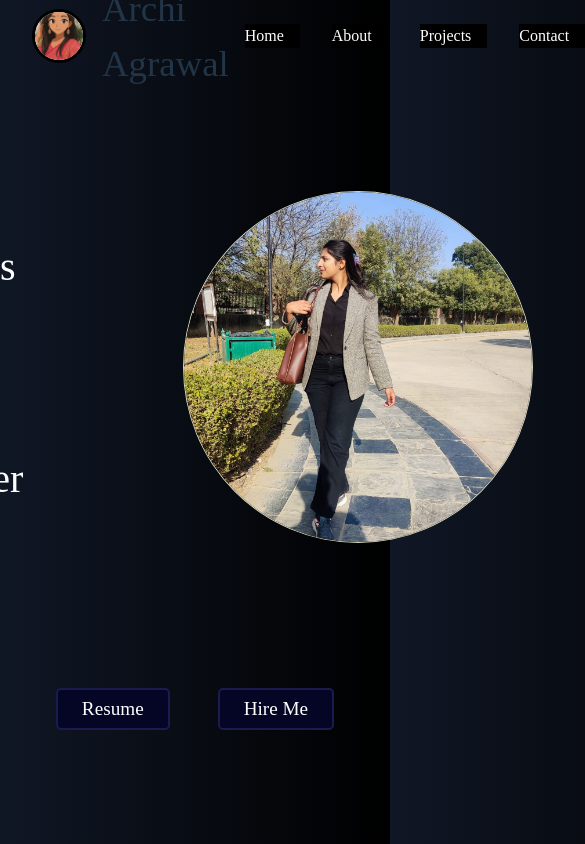
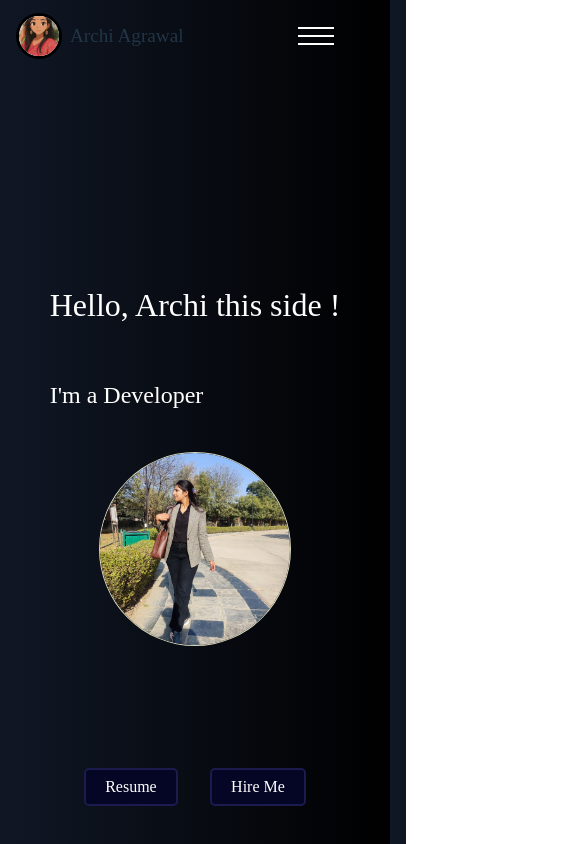
Before and after one commit to Agrawalarchi/Archi-Portfolio, a React (Vite) app: page / in a window 390 px wide. Shown: the top 844 px of the page, 585 px wide, since content can reach past the window. Built offline with nearby package versions, Linux system fonts and the light colour scheme.

Commit message:
added mobile navigation bar

```diff
--- a/src/App.css
+++ b/src/App.css
@@ -4,6 +4,8 @@
     padding: 2rem;
     text-align: center;
   }
+
+
 
   .logo {
     height: 6em;
--- a/src/Navbar.css
+++ b/src/Navbar.css
@@ -7,10 +7,15 @@
     justify-content: space-between;
     align-items: center;
     padding-right: 3rem;
+    position: relative; /* default - not sticky until scrolled */
+    top: auto;
+    z-index: 10;
+    background: linear-gradient(to right, #101725, black);
+}
+
+.navbar.sticky{
     position: sticky;
-    top: 0px;
-    z-index: 1;
-    background: linear-gradient(to right, #101725, black);
+    top: 0;
 }
 .profileInfo{
     display: flex;
@@ -49,7 +54,7 @@
        font-weight:400;
 }
 
-.buttons {
+.navbar .buttons {
   display: flex;
   justify-content: space-between;
   align-items: center;
@@ -58,10 +63,133 @@
 }
 
 
-.button{
+.navbar .button{
     font-size: 1rem;
      padding-right: 1rem;
      font-weight:400;
      background: black;
     cursor: pointer;
 }
+
+/* Hamburger button - hidden on large screens */
+.hamburger{
+    display: none;
+    height: 2rem;
+    width: 2.25rem;
+    background: transparent;
+    border: none;
+    padding: 0;
+    margin-right: 0.5rem;
+}
+.hamburger:hover,
+.hamburger:focus,
+.hamburger:focus-visible,
+.hamburger:active{
+    outline: none;
+    border: none;
+    border-color: transparent;
+    box-shadow: none;
+    background: transparent;
+}
+.hamburger span{
+    display: block;
+    height: 2px;
+    width: 100%;
+    background: #ffffff;
+    margin: 6px 0;
+    transition: transform 0.2s ease, opacity 0.2s ease;
+}
+.hamburger.active span{
+    background: red; /* bars turn red when active */
+}
+.hamburger.active span:nth-child(1){
+    transform: translateY(8px) rotate(45deg);
+}
+.hamburger.active span:nth-child(2){
+    opacity: 0;
+}
+.hamburger.active span:nth-child(3){
+    transform: translateY(-8px) rotate(-45deg);
+}
+
+/* Mobile menu styles */
+@media screen and (max-width: 780px) {
+    .hamburger{
+        display: block;
+        outline: none;
+        box-shadow: none;
+    }
+    /* Compact profile info on mobile */
+    .profileInfo{
+        padding-left: 1rem;
+    }
+    .info{
+        height: 2.5rem;
+        width: 2.5rem;
+    }
+    .info img{
+        height: 2.5rem;
+        width: 2.5rem;
+    }
+    #name{
+        font-size: 1.4rem;
+        padding: 0.5rem;
+        white-space: nowrap;
+        overflow: hidden;
+        text-overflow: ellipsis;
+        max-width: 50vw;
+    }
+    .navbar .buttons{
+        position: fixed;
+        top: 4.5rem; /* below navbar */
+        left: 0;
+        right: 0;
+        height: 50vh; /* half screen height */
+        display: none;
+        flex-direction: column;
+        gap: 1.25rem;
+        padding: 1.25rem 1rem 2rem 1rem;
+        background: linear-gradient(to bottom, #0b0f1b, #000);
+        border-top: 1px solid rgba(255,255,255,0.08);
+        box-shadow: 0 12px 24px rgba(0,0,0,0.4);
+        overflow-y: auto;
+        z-index: 2;
+    }
+    .navbar .buttons.open{
+        display: flex;
+    }
+    .navbar .button{
+        background: rgba(255, 255, 255, 0.04);
+        padding: 0.95rem 1.2rem;
+        font-size: 1.08rem;
+        color: #fff;
+        border: 1px solid rgba(255,255,255,0.12);
+        border-radius: 10px;
+        margin: 0 1rem;
+        width: 80%;
+        max-width: 520px;
+        align-self: center;
+        transition: background 0.15s ease, border-color 0.15s ease, transform 0.05s ease;
+    }
+    .navbar .button:hover{
+        background: rgba(255, 0, 0, 0.15);
+        border-color: rgba(255, 0, 0, 0.5);
+    }
+    .navbar .button:active{
+        transform: scale(0.98);
+    }
+}
+
+@media screen and (max-width: 480px) {
+    #name{
+        font-size: 1.2rem;
+        max-width: 45vw;
+    }
+}
+
+@media screen and (max-width: 360px) {
+    #name{
+        font-size: 1rem;
+        max-width: 40vw;
+    }
+}
--- a/src/Navbar.jsx
+++ b/src/Navbar.jsx
@@ -1,20 +1,47 @@
 import { Link } from "react-scroll";
+import { useEffect, useState } from "react";
 import "./Navbar.css";
 
 export default function Navbar() {
+  const [isMenuOpen, setIsMenuOpen] = useState(false);
+  const [isScrolled, setIsScrolled] = useState(false);
+
+  const closeMenu = () => setIsMenuOpen(false);
+
+  useEffect(() => {
+    const onScroll = () => {
+      setIsScrolled(window.scrollY > 0);
+    };
+    onScroll();
+    window.addEventListener("scroll", onScroll, { passive: true });
+    return () => window.removeEventListener("scroll", onScroll);
+  }, []);
+
   return (
-    <nav className="navbar">
+    <nav className={"navbar" + (isScrolled ? " sticky" : "") }>
       <div className="profileInfo">
         <div className="info">
           <img src="/Archi2.jpg" alt="Profile" />
         </div>
         <h2 id="name">Archi Agrawal</h2>
       </div>
-      <div className="buttons">
-        <Link to="home" smooth={true} duration={500} className="button">Home</Link>
-        <Link to="about" smooth={true} duration={500} className="button">About</Link>
-        <Link to="projects" smooth={true} duration={500} className="button">Projects</Link>
-        <Link to="contact" smooth={true} duration={500} className="button">Contact</Link>
+
+      <button
+        className={"hamburger" + (isMenuOpen ? " active" : "")}
+        aria-label="Toggle navigation menu"
+        aria-expanded={isMenuOpen}
+        onClick={() => setIsMenuOpen((prev) => !prev)}
+      >
+        <span></span>
+        <span></span>
+        <span></span>
+      </button>
+
+      <div className={"buttons" + (isMenuOpen ? " open" : "")}>
+        <Link to="home" smooth={true} duration={500} className="button" onClick={closeMenu}>Home</Link>
+        <Link to="about" smooth={true} duration={500} className="button" onClick={closeMenu}>About</Link>
+        <Link to="projects" smooth={true} duration={500} className="button" onClick={closeMenu}>Projects</Link>
+        <Link to="contact" smooth={true} duration={500} className="button" onClick={closeMenu}>Contact</Link>
       </div>
     </nav>
   );
--- a/src/Profile.css
+++ b/src/Profile.css
@@ -1,31 +1,29 @@
-*{
+* {
     font-family: 'Times New Roman', Times, serif;
 }
-.profile{
+
+.profile {
     width: 100vw;
     height: 70vh;
     display: flex;
-    justify-content:center;
+    justify-content: center;
     align-items: center;
     position: relative;
     box-sizing: border-box;
-    gap: 10rem;
-
+    gap: 15rem;
 }
 
-
-.pic{
-    /* background-color: azure; */
+.pic {
     height: 350px;
     width: 350px;
-    border-radius:50%;
+    border-radius: 50%;
     display: flex;
     justify-content: center;
     align-items: center;
 }
 
-.pic img{
-    height:350px;
+.pic img {
+    height: 350px;
     width: 350px;
     border: 1px solid white;
     border-radius: 50%;
@@ -34,73 +32,69 @@
     object-position: center center;
 }
 
-
-.profileName{
+.profileName {
     display: flex;
     flex-direction: column;
     justify-content: center;
     align-items: flex-start;
 }
 
-.myname{
-    color:white;
-    font-size:2.5rem;
-    font-family: 'Times New Roman', Times, serif;
+.myname {
+    color: white;
+    font-size: 2.3rem;
 }
 
-
-.aboutme{
-    font-family: 'Times New Roman', Times, serif;
+.aboutme {
     font-size: 2.5rem;
-    color:white;
+    color: white;
     position: relative;
     bottom: 3rem;
 }
 
-.aboutme::after{
+.aboutme::after {
     content: "";
-        animation-name:Intro;
+    animation-name: Intro;
     animation-duration: 5s;
     animation-iteration-count: infinite;
 }
 
-    @keyframes Intro{
-        0%{content:" "}
-   3%{content:" D"}
-   6%{content:" De"}
-   9%{content:" Dev"}
-  15%{content:" Deve"}
-  18%{content:" Devel"}
-  21%{content:" Develo"}
-  24%{content:" Develop"}
-  27%{content:" Develope"}
-  30%{content:" Developer"}
-  33%{content:" Developer "}
-  36%{content:" Developer"}
-  39%{content:" Develope"}
-  42%{content:" Develop"}
-  45%{content:" Develo"}
-  48%{content:" Devel"}
-  51%{content:" Deve"}
-  54%{content:" Dev"}
-  57%{content:" De"}
-  60%{content:" D"}
-  63%{content:" "}
-  66%{content:" C"}
-  69%{content:" Co"}
-  72%{content:" Cod"}
-  75%{content:" Code"}
-  78%{content:" Coder"}
-  81%{content:" Coder "}
-  84%{content:" Coder"}
-  87%{content:" Code"}
-  90%{content:" Cod"}
-  93%{content:" Co"}
-  96%{content:" C"}
-  99%{content:" "}
+@keyframes Intro {
+    0% { content: " " }
+    3% { content: " D" }
+    6% { content: " De" }
+    9% { content: " Dev" }
+    15% { content: " Deve" }
+    18% { content: " Devel" }
+    21% { content: " Develo" }
+    24% { content: " Develop" }
+    27% { content: " Develope" }
+    30% { content: " Developer" }
+    33% { content: " Developer " }
+    36% { content: " Developer" }
+    39% { content: " Develope" }
+    42% { content: " Develop" }
+    45% { content: " Develo" }
+    48% { content: " Devel" }
+    51% { content: " Deve" }
+    54% { content: " Dev" }
+    57% { content: " De" }
+    60% { content: " D" }
+    63% { content: " " }
+    66% { content: " C" }
+    69% { content: " Co" }
+    72% { content: " Cod" }
+    75% { content: " Code" }
+    78% { content: " Coder" }
+    81% { content: " Coder " }
+    84% { content: " Coder" }
+    87% { content: " Code" }
+    90% { content: " Cod" }
+    93% { content: " Co" }
+    96% { content: " C" }
+    99% { content: " " }
 }
 
-    .myResume{
+.myResume {
     display: flex;
     justify-content: center;
     align-items: center;
@@ -113,11 +107,118 @@
     background-color: rgb(5, 5, 37);
     text-decoration: none;
     text-align: center;
-  padding: 0.5rem 1.5rem;
+    padding: 0.5rem 1.7rem;
     font-size: 1.2rem;
     border: 2px solid rgb(27, 27, 77);
     border-radius: 5px;
 }
-.buttons a{
+
+.buttons a {
     color: white;
 }
+
+
+@media (max-width: 1024px) {
+    .profile {
+    gap: 8rem;
+    }
+
+    .pic {
+        height: 250px;
+        width: 250px;
+    }
+
+    .pic img {
+        height: 250px;
+        width: 250px;
+    }
+
+    .myname {
+        font-size: 2rem;
+    }
+
+    .aboutme {
+        font-size: 2rem;
+        bottom: 1rem;
+    }
+
+    .myResume {
+        gap: 2rem;
+    }
+
+    .myResume .buttons {
+        font-size: 1rem;
+        padding: 0.5rem 1.2rem;
+    }
+}
+
+
+@media (max-width: 768px) {
+    .profile {
+        gap: 4rem;
+        padding: 1rem;
+    }
+
+
+    .myname {
+        font-size: 1.5rem;
+    }
+
+    .aboutme {
+        font-size: 1.5rem;
+        bottom: 0.5rem;
+    }
+
+}
+
+
+@media (max-width:600px) {
+    .profile {
+        gap: 2rem;
+    }
+    .pic {
+        height: 10rem;
+        width: 10rem;
+    }
+
+    .pic img {
+         height: 10rem;
+        width: 10rem;
+    }
+
+}
+
+@media (max-width:450px) {
+    .profile {
+        margin-top: 5rem;
+       flex-direction: column;
+       gap: 0.5rem;
+    }
+
+    .myname {
+        font-size: 2rem;
+    }
+
+
+    .pic {
+        height: 12rem;
+        width: 12rem;
+    }
+
+    .pic img {
+         height: 12rem;
+        width: 12rem;
+    }
+
+}
+
+
+@media (max-width:350px) {
+
+
+    .myname {
+        font-size: 1.8rem;
+    }
+
+
+}
--- a/src/index.css
+++ b/src/index.css
@@ -23,10 +23,8 @@ a:hover {
 
 body {
   margin: 0;
-  /* display: flex;
-  place-items: center; */
-  min-width: 320px;
-  min-height: 100vh;
+  overflow-x: hidden;
+  width: full;
 }
 
 h1 {
```
Also changed, not shown: src/Profile.jsx (indentation only). Lines whose indentation alone changed are shown as unchanged.
